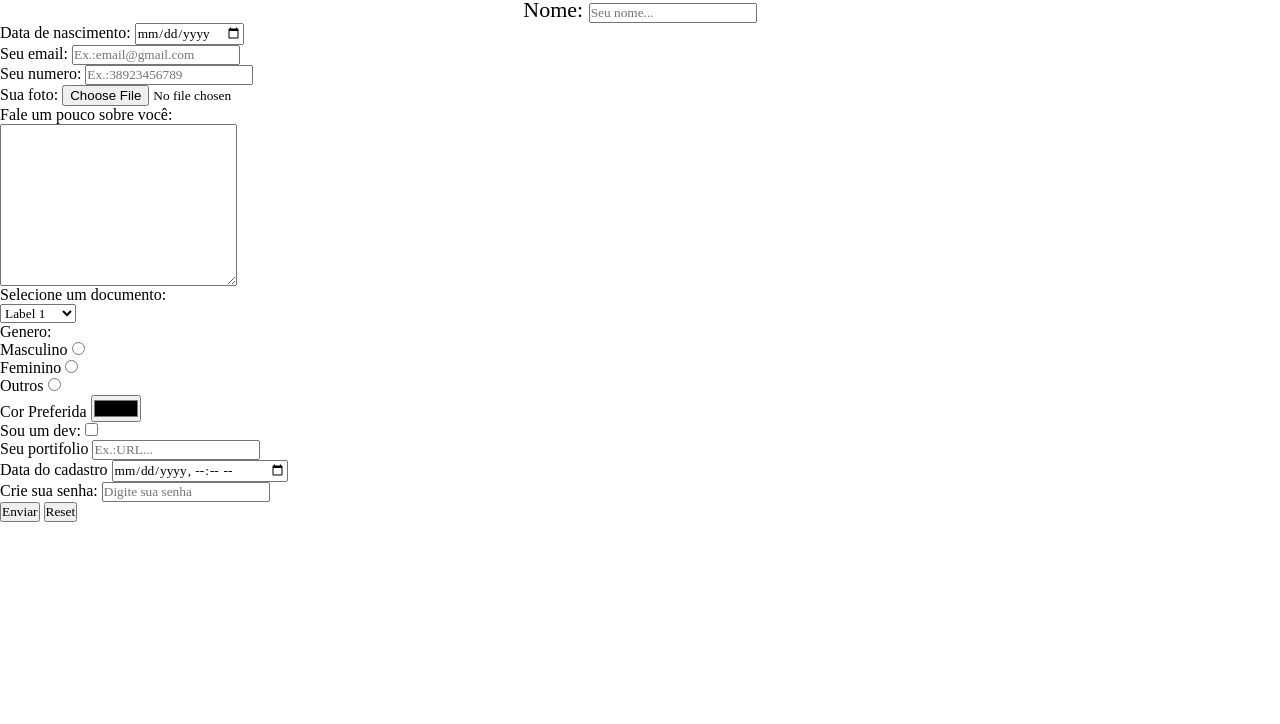
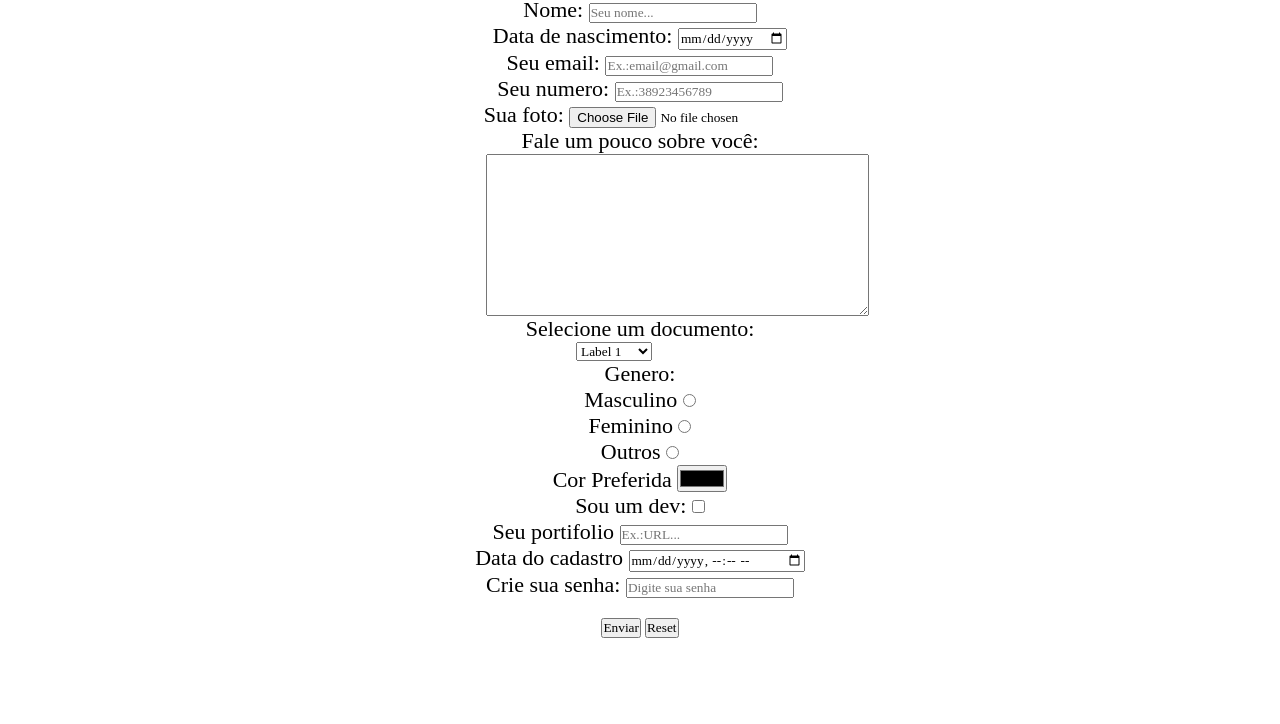
Before and after one commit to Edvan-121/Trabalhando_com_inputs, a plain HTML site: page assets/index.html in a window 1280 px wide. Shown: the part 76-800 px from the top of the page. Drawn offline with Linux system fonts and the light colour scheme.

Commit message:
alterando hover e centralizando

```diff
--- a/assets/css/styles.css
+++ b/assets/css/styles.css
@@ -5,9 +5,6 @@
 }
 label {
   cursor: pointer;
-}
-textarea{
-  display: block;
 }
 #select{
   display: block;
@@ -25,13 +22,139 @@ textarea{
   transition: all 1s ease-in-out;
 }
 .formulario:hover{
-  background: red;
+  background: rgba(2, 2, 2, 0.678);
   font-size: 32px;
+  color: white;
 }
 .nome{
   text-align: center;
   font-size: 22px;
+  transition: all 300ms ease-in-out;
 }
-#nome{
-  size: 5ch;
+.nome:hover{
+  background-color: rgba(169, 169, 169, 0.541);
+  padding: 10px;
 }
+.date{
+  text-align: center;
+  font-size: 22px;
+  transition: all 300ms ease-in-out;
+}
+.date:hover{
+  background-color: rgba(169, 169, 169, 0.541);
+  padding: 10px;
+}
+.email{
+  text-align: center;
+  font-size: 22px;
+  transition: all 300ms ease-in-out;
+}
+.email:hover{
+  background-color: rgba(169, 169, 169, 0.541);
+  padding: 10px;
+}
+.number{
+  text-align: center;
+  font-size: 22px;
+  transition: all 300ms ease-in-out;
+}
+.number:hover{
+  background-color: rgba(169, 169, 169, 0.541);
+  padding: 10px;
+}
+.foto{
+  text-align: center;
+  font-size: 22px;
+  transition: all 300ms ease-in-out;
+}
+.foto:hover{
+  background-color: rgba(169, 169, 169, 0.541);
+  padding: 10px;
+}
+.textarea{
+  text-align: center;
+  font-size: 22px;
+  transition: all 300ms ease-in-out;
+}
+.textarea:hover{
+  background-color: rgba(169, 169, 169, 0.541);
+  padding: 10px;
+}
+textarea{
+  display: flex;
+  margin-inline: 38%;
+}
+.select-document{
+  text-align: center;
+  font-size: 22px;
+  transition: all 300ms ease-in-out;
+}
+.select-document:hover{
+  background-color: rgba(169, 169, 169, 0.541);
+  padding: 10px;
+}
+select{
+  display: flex;
+  margin-inline: 45%;
+}
+.gender{
+  text-align: center;
+  font-size: 22px;
+  transition: all 300ms ease-in-out;
+}
+.gender:hover{
+  background-color: rgba(169, 169, 169, 0.541);
+  padding: 10px;
+}
+.cor-preferida{
+  text-align: center;
+  font-size: 22px;
+  transition: all 300ms ease-in-out;
+}
+.cor-preferida:hover{
+  background-color: rgba(169, 169, 169, 0.541);
+  padding: 10px;
+}
+.question-dev{
+  text-align: center;
+  font-size: 22px;
+  transition: all 300ms ease-in-out;
+}
+.question-dev:hover{
+  background-color: rgba(169, 169, 169, 0.541);
+  padding: 10px;
+}
+.url-portifolio{
+  text-align: center;
+  font-size: 22px;
+  transition: all 300ms ease-in-out;
+}
+.url-portifolio:hover{
+  background-color: rgba(169, 169, 169, 0.541);
+  padding: 10px;
+}
+.date-cadastro{
+  text-align: center;
+  font-size: 22px;
+  transition: all 300ms ease-in-out;
+}
+.date-cadastro:hover{
+  background-color: rgba(169, 169, 169, 0.541);
+  padding: 10px;
+}
+.password{
+  text-align: center;
+  font-size: 22px;
+  transition: all 300ms ease-in-out;
+}
+.password:hover{
+  background-color: rgba(169, 169, 169, 0.541);
+  padding: 10px;
+}
+.last-button{
+  text-align: center;
+  padding: 20px;
+}
+.last-button button{
+  size: 20px;
+}
--- a/assets/index.html
+++ b/assets/index.html
@@ -8,32 +8,32 @@
   <body>
     <form action="#" method="get" target="_blank">
       <h1 class="formulario">O formulario</h1>
-      <p class="nome">
+      <div class="nome">
       <label for="nome">Nome:</label>
         <input type="text" id="nome" name="nome" placeholder="Seu nome..." required />
-      </p>
+      </div>
 
-      <p>
+      <div class="date">
         <label for="date">Data de nascimento:</label>
         <input type="date" id="nome" name="date" required />
-      </p>
-      <p>
+      </div>
+      <div class="email">
         <label for="email">Seu email:</label>
         <input type="email" id="email" name="email" placeholder="Ex.:email@gmail.com" required>
-      </p>
-      <p>
+      </div>
+      <div class="number">
         <label for="number">Seu numero:</label>
         <input type="number" id="number" name="number" placeholder="Ex.:38923456789" required>
-      </p>
-      <p>
+      </div>
+      <div class="foto">
         <label for="foto">Sua foto:</label>
         <input type="file" id="foto" name="foto" accept=".png, image/*">
-      </p>
-      <p>
+      </div>
+      <div class="textarea">
         <label for="textarea">Fale um pouco sobre você:</label>
-        <textarea name="textarea" id="textarea" cols="30" rows="10"></textarea>
-      </p>
-      <p>
+        <textarea name="textarea" id="textarea" cols="50" rows="10"></textarea>
+      </div>
+      <div class="select-document">
         <label for="select">Selecione um documento:</label>
         <select name="select" id="select">
           <optgroup label="Selecione">
@@ -44,8 +44,8 @@
           <option value="Qualquer 5" label="Label 5">Averbação</option>
         </optgroup>
         </select>
-      </p>
-      <p>
+      </div>
+      <div class="gender">
         Genero:<br>
         <label for="Masculino">Masculino</label>
         <input type="radio" id="masculino" name="genero" value="masculino"/><br>
@@ -53,31 +53,31 @@
         <input type="radio" id="feminino" name="genero" value="Feminino"/><br>
         <label for="Outros">Outros</label>
         <input type="radio" id="outros" name="genero" value="Outros"/>
-      </p>
-      <p>
+      </div>
+      <div class="cor-preferida">
         <label for="cor-preferida">Cor Preferida</label>
         <input type="color" id="cor-preferida" name="cor-preferida">
-      </p>
-      <p>
+      </div>
+      <div class="question-dev">
         <label for="nome">Sou um dev:</label>
         <input type="checkbox" id="dev" name="dev" value="sim"/>
-      </p>
-      <p>
+      </div>
+      <div class="url-portifolio">
         <label for="url">Seu portifolio</label>
         <input type="url" id="urk" name="email" placeholder="Ex.:URL..." required>
-      </p>
-      <p>
+      </div>
+      <div class="date-cadastro">
         <label for="cadastro">Data do cadastro</label>
         <input type="datetime-local" id="cadastrocad" name="cadastro" required />
-      </p>
-      <p>
+      </div>
+      <div class="password">
         <label for="password">Crie sua senha:</label>
         <input type="password" id="password" name="password" placeholder="Digite sua senha">
-      </p>
-      <p>
+      </div>
+      <div class="last-button">
         <button type="submit">Enviar</button>
         <button type="reset">Reset</button>
-      </p>
+      </div>
     </form>
   </body>
 </html>
```
